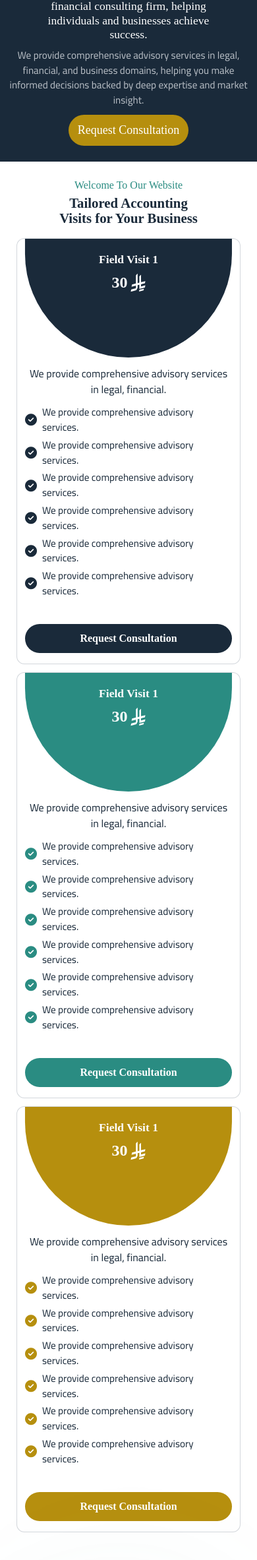
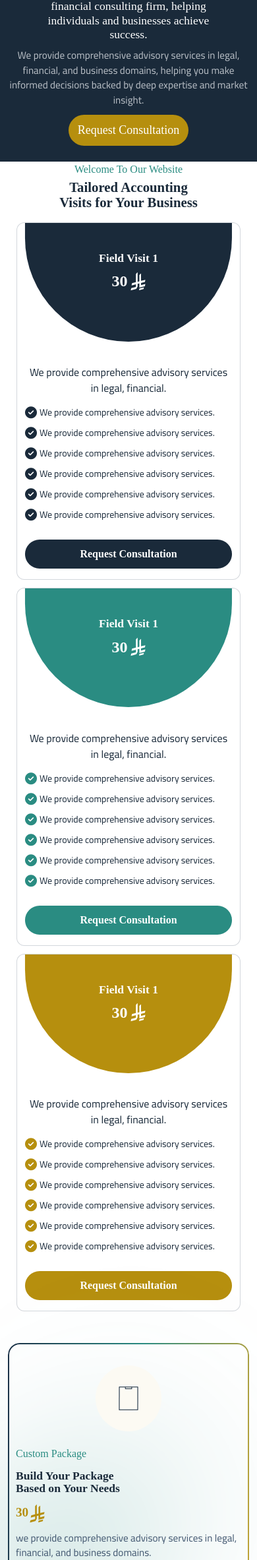
Before and after one commit to ahmed824/CONSULTING, a PHP site: page /Home.php in a window 390 px wide. Shown: the part 2562-4927 px from the top of the page at 66% size. Run offline with PHP 8.4, Linux system fonts and the light colour scheme.

Commit message:
Update responsive styles in contact and CSS files; adjust media queries for better layout on smaller screens, refine padding and margin settings, and enhance card list item styles for improved readability.

```diff
--- a/assets/css/style.css
+++ b/assets/css/style.css
@@ -911,7 +911,6 @@
   }
   .category-description {
     max-width: unset;
-
   }
 }
 
@@ -1115,14 +1114,37 @@
 
 /* Responsive */
 @media (max-width: 1100px) {
+  .business-card {
+    width: 95%;
+    max-width: 400px;
+  }
+  .check {
+    margin-right: 4px;
+  }
+}
+@media (max-width: 1024px) {
+  .business-cards {
+    /* flex-direction: column; */
+    align-items: center;
+    gap: 22px;
+  }
+  .business-card {
+    width: 95%;
+    max-width: 370px;
+    padding: 0 12px 18px 12px;
+  }
+  .card-list li {
+    font-size: 12px;
+  }
+  .card-list {
+    margin: 0 0 10px 0;
+  }
+}
+@media (max-width: 999px) {
   .business-cards {
     flex-direction: column;
     align-items: center;
     gap: 24px;
-  }
-  .business-card {
-    width: 95%;
-    max-width: 400px;
   }
 }
 .custom-package-section {
@@ -1961,6 +1983,15 @@
 }
 
 /* === Responsive Hero Section Improvements === */
+@media (max-width: 1024px) {
+  .hero-section {
+    padding: 200px 0 0 0;
+  }
+  .card-desc {
+     font-size: 16px;
+    margin: 50px 0 14px 0;
+ }
+}
 @media (max-width: 900px) {
   .hero-content {
     flex-direction: column;
@@ -2148,6 +2179,12 @@
     padding: 12px 0;
   }
 }
+@media (max-width: 768px) {
+  .card-list li {
+    font-size: 0.95rem;
+    margin-bottom: 4px;
+  }
+}
 @media (max-width: 600px) {
   .call-to-action {
     padding: 24px 0 24px 0;
@@ -2171,7 +2208,7 @@
 
 @media (max-width: 600px) {
   .business-section {
-    padding: 24px 0 16px 0;
+    padding: 0 0 16px 0;
   }
   .business-header .business-title {
     font-size: 1.3rem;
@@ -2194,7 +2231,7 @@
   }
   .card-title {
     font-size: 1.1rem;
-    margin-top: 18px;
+    margin-top: 40px;
   }
   .card-price {
     font-size: 1.5rem;
@@ -2205,7 +2242,7 @@
     margin: 90px 0 12px 0;
   }
   .card-list li {
-    font-size: 0.95rem;
+    font-size: 14px;
     margin-bottom: 4px;
   }
   .card-btn {
@@ -2218,9 +2255,9 @@
 @media (max-width: 900px) {
   .custom-package-card {
     flex-direction: column-reverse;
-    padding: 32px 12px 32px 12px;
+    padding: 32px 22px  ;
     align-items: stretch;
-    gap: 24px;
+    gap: 22px;
   }
   .custom-package-content {
     width: 100%;
@@ -2539,7 +2576,7 @@
 @media (max-width: 768px) {
   .breadcrumb-nav {
     padding: 12px 0;
-    margin-bottom: 24px;
+    margin-bottom: 0;
   }
 
   .breadcrumb-item {
--- a/contact.php
+++ b/contact.php
@@ -313,7 +313,7 @@
     display: block;
   }
 
-  @media (max-width: 768px) {
+  @media (max-width: 766px) {
     .contact-social-cards {
       flex-direction: column;
       align-items: center;
```
